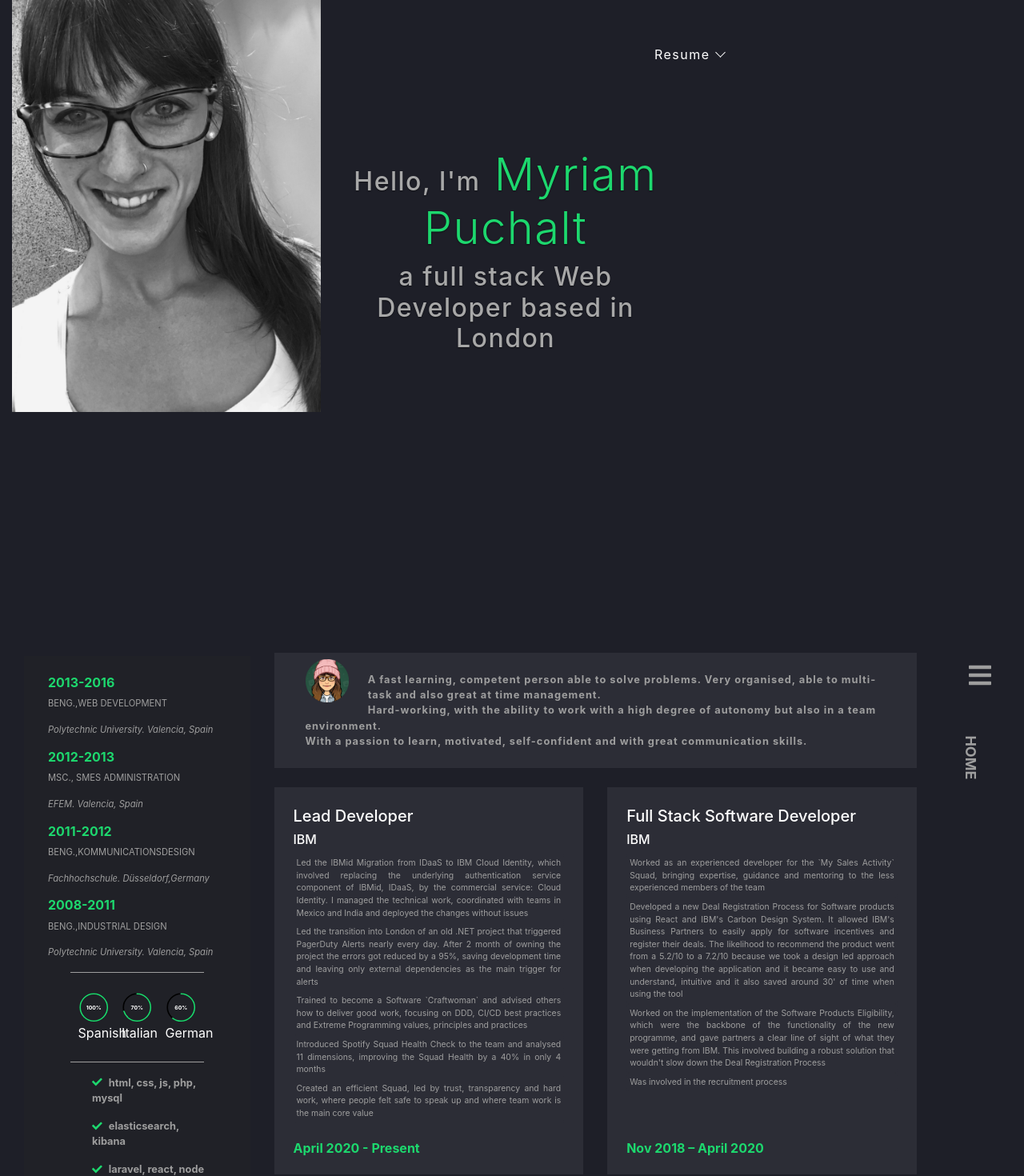
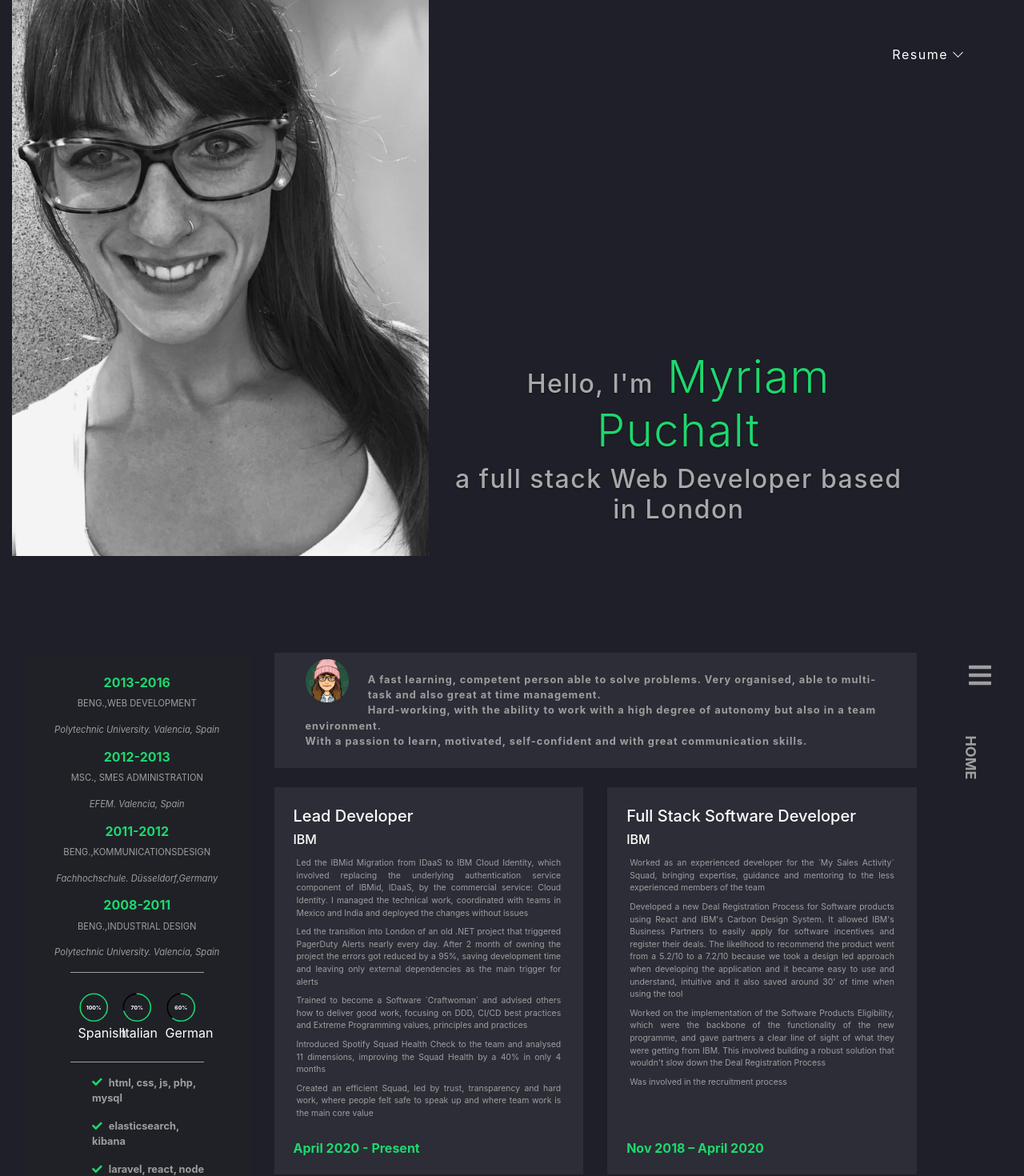
Before and after one commit to myriampuchaltgisep/my-resume, a React (Create React App) app: page / in a window 1280 px wide. Shown: the top 1470 px of the page at 80% size. Built offline with nearby package versions, Linux system fonts and the light colour scheme.

Commit message:
chore: fix homepage on desktop

```diff
--- a/src/App.scss
+++ b/src/App.scss
@@ -75,7 +75,6 @@ footer .rotate {
   }
 
   @include media-breakpoint-up(md) {
-    display: flex;
     align-items: flex-start;
     overflow-y: hidden;
 
@@ -127,7 +126,7 @@ footer .rotate {
     }
 
     @include media-breakpoint-up(md) {
-      margin-top: 20%;
+      margin-top: 35%;
     }
 
     @include media-breakpoint-down(md) {
@@ -223,10 +222,7 @@ footer .rotate {
 
     #education {
       font-size: 0.7em;
-
-      @include media-breakpoint-down(md) {
-        text-align: center;
-      }
+      text-align: center;
     }
 
     #languages {
```
